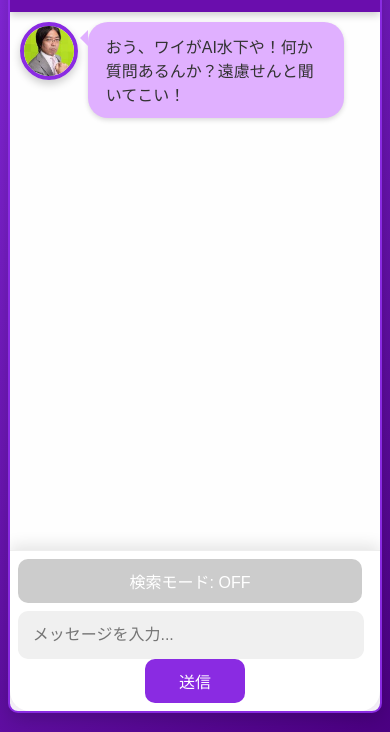
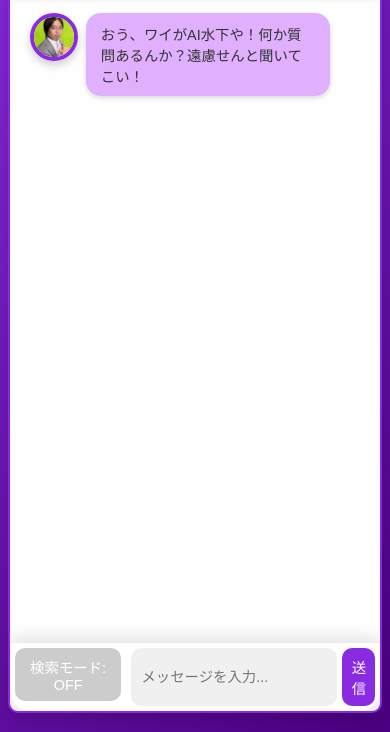
Before and after one commit to waroschan/MizuAI, a plain HTML site: page mizushita-chatbot-frontend/index.html in a window 390 px wide. Shown: the part 112-844 px from the top of the page. Drawn offline with Linux system fonts and the light colour scheme.

Commit message:
Remove_bubble_pointers_and_refine_mobile_UI

```diff
--- a/mizushita-chatbot-frontend/style.css
+++ b/mizushita-chatbot-frontend/style.css
@@ -148,29 +148,10 @@ body {
     border-top-right-radius: 30px;
 }
 
-/* 吹き出しのしっぽ */
-.ai-message::before {
-    content: '';
-    position: absolute;
-    left: -12px; /* 位置を調整 */
-    top: 12px; /* 位置を調整 */
-    width: 0;
-    height: 0;
-    border-style: solid;
-    border-width: 12px 12px 12px 0; /* サイズを大きく */
-    border-color: transparent #e0b0ff transparent transparent;
-}
-
+/* 吹き出しのしっぽを削除 */
+.ai-message::before,
 .user-message::after {
-    content: '';
-    position: absolute;
-    right: -12px; /* 位置を調整 */
-    top: 12px; /* 位置を調整 */
-    width: 0;
-    height: 0;
-    border-style: solid;
-    border-width: 12px 0 12px 12px; /* サイズを大きく */
-    border-color: transparent transparent transparent #4b0082;
+    content: none;
 }
 
 .input-area {
@@ -249,70 +230,62 @@ body {
     }
 
     .chat-header {
-        padding: 15px;
+        padding: 10px; /* パディングをさらに小さく */
     }
 
     .chat-header h1 {
-        font-size: 1.8em;
+        font-size: 1.5em; /* フォントサイズをさらに小さく */
     }
 
     .chat-header p {
-        font-size: 1em;
-    }
-
-    .chat-box {
-        padding: 10px;
+        font-size: 0.9em; /* フォントサイズをさらに小さく */
     }
 
     .ai-avatar {
-        width: 50px;
-        height: 50px;
-        margin-right: 10px;
+        width: 40px; /* アバターをさらに小さく */
+        height: 40px; /* アバターをさらに小さく */
+        margin-right: 8px;
     }
 
     .message {
-        padding: 12px 18px;
-        border-radius: 20px;
-        max-width: calc(80% - 60px);
-        font-size: 1em;
+        padding: 10px 15px; /* パディングをさらに小さく */
+        border-radius: 15px;
+        max-width: calc(80% - 50px); /* アバターの幅を考慮 */
+        font-size: 0.9em;
     }
 
     .ai-message::before,
     .user-message::after {
-        border-width: 8px 8px 8px 0;
-        left: -8px;
-        top: 8px;
+        border-width: 6px 6px 6px 0;
+        left: -6px;
+        top: 6px;
     }
 
     .user-message::after {
-        border-width: 8px 0 8px 8px;
-        right: -8px;
+        border-width: 6px 0 6px 6px;
+        right: -6px;
     }
 
     .input-area {
-        flex-wrap: wrap; /* 折り返しを許可 */
-        justify-content: center; /* 中央寄せ */
+        padding: 5px;
+    }
+
+    #toggle-search-button {
+        width: 100%;
+        margin-bottom: 5px;
+        font-size: 0.9em;
         padding: 8px;
     }
 
-    #toggle-search-button {
-        width: 100%; /* 幅を100%に */
-        margin-bottom: 8px; /* 下にマージン */
-        font-size: 1em;
+    #user-input {
         padding: 10px;
-    }
-
-    #user-input {
-        flex-grow: 1;
-        padding: 15px;
-        font-size: 1em;
-        width: calc(100% - 110px); /* ボタンの幅を考慮 */
-        margin-right: 8px; /* ボタンとの間隔 */
+        font-size: 0.9em;
+        margin-right: 5px;
     }
 
     #send-button {
-        width: 100px;
-        font-size: 1em;
-        padding: 10px;
+        width: 80px;
+        font-size: 0.9em;
+        padding: 8px;
     }
 }
```
